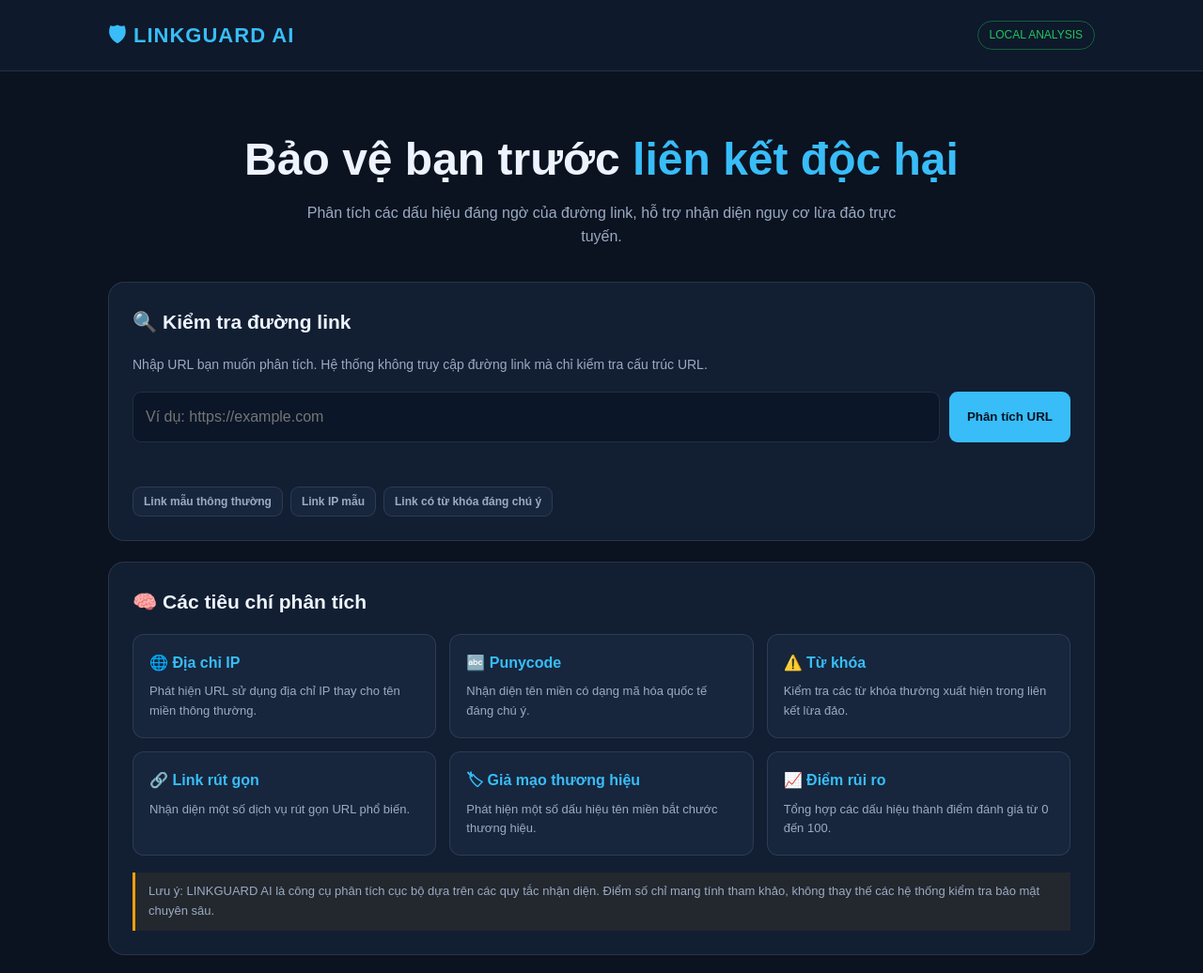
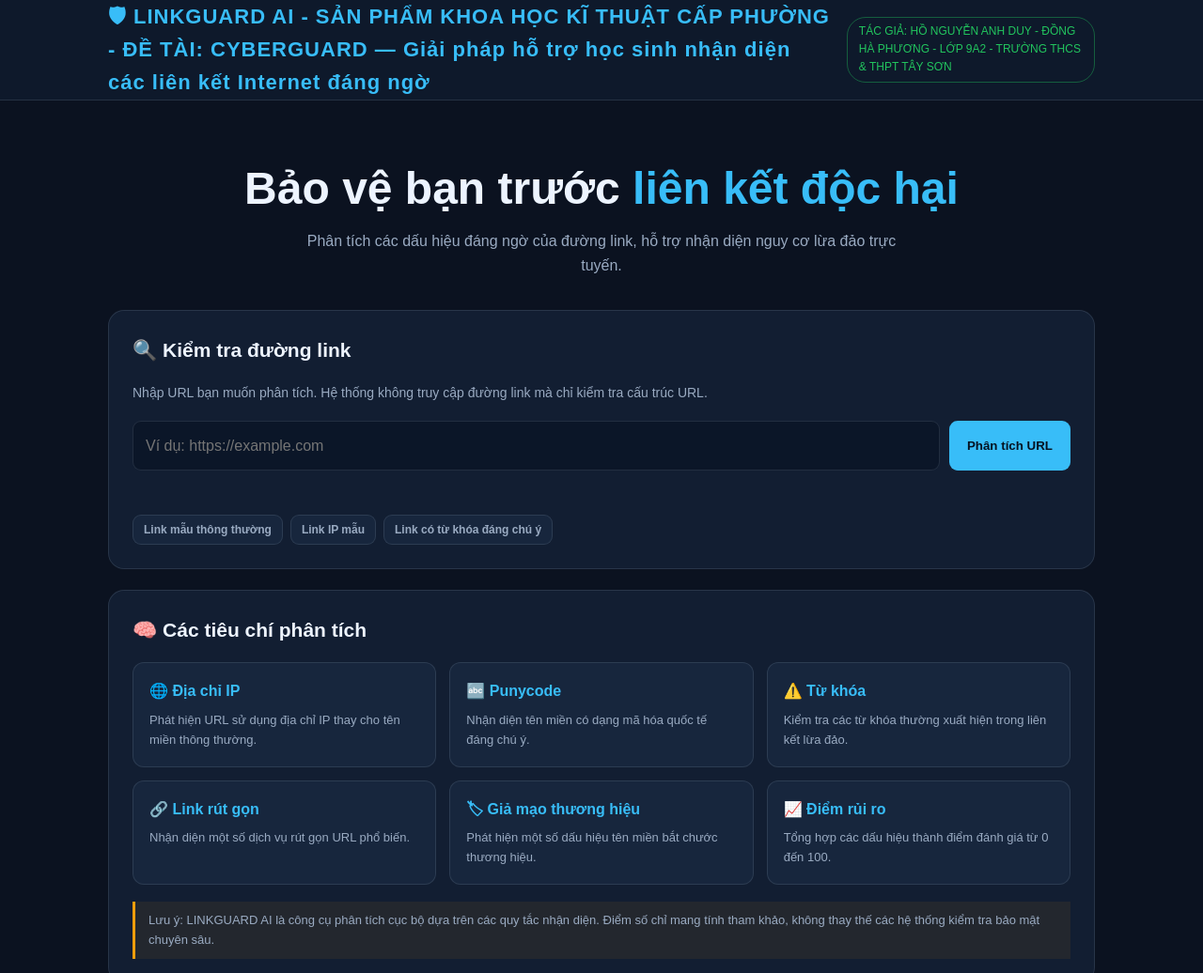
Before and after one commit to Duy-Coder-2026/KHKT, a plain HTML site: page index.html in a window 1280 px wide. Shown: the top 1036 px of the page at 94% size. Drawn offline with Linux system fonts and the light colour scheme.

Commit message:
Update header with new product and author details

```diff
--- a/index.html
+++ b/index.html
@@ -391,8 +391,8 @@ footer {
 
 <header>
     <div class="container nav">
-        <div class="logo">🛡 LINKGUARD AI</div>
-        <div class="nav-tag">LOCAL ANALYSIS</div>
+        <div class="logo">🛡 LINKGUARD AI - SẢN PHẨM KHOA HỌC KĨ THUẬT CẤP PHƯỜNG - ĐỀ TÀI: CYBERGUARD — Giải pháp hỗ trợ học sinh nhận diện các liên kết Internet đáng ngờ</div>
+        <div class="nav-tag">TÁC GIẢ: HỒ NGUYỄN ANH DUY - ĐỒNG HÀ PHƯƠNG - LỚP 9A2 - TRƯỜNG THCS & THPT TÂY SƠN</div>
     </div>
 </header>
 
```
